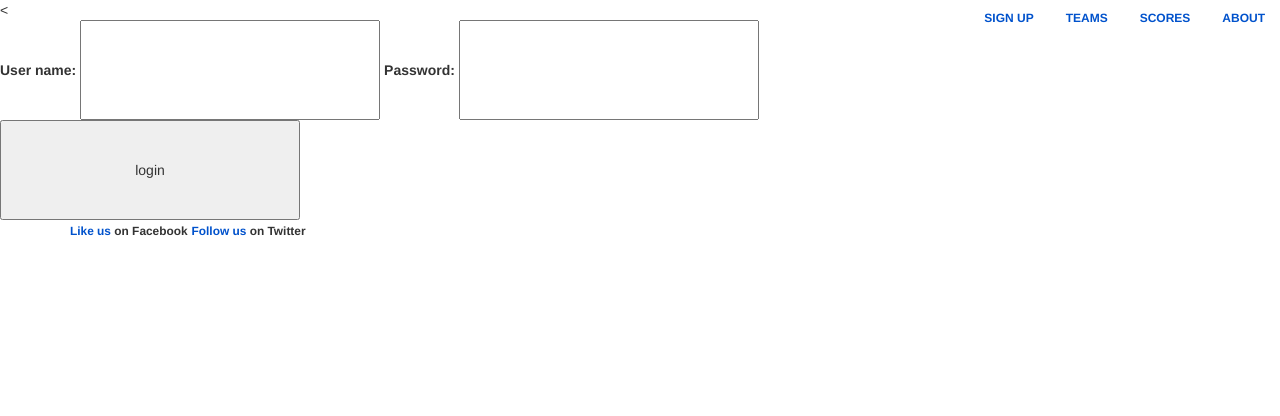
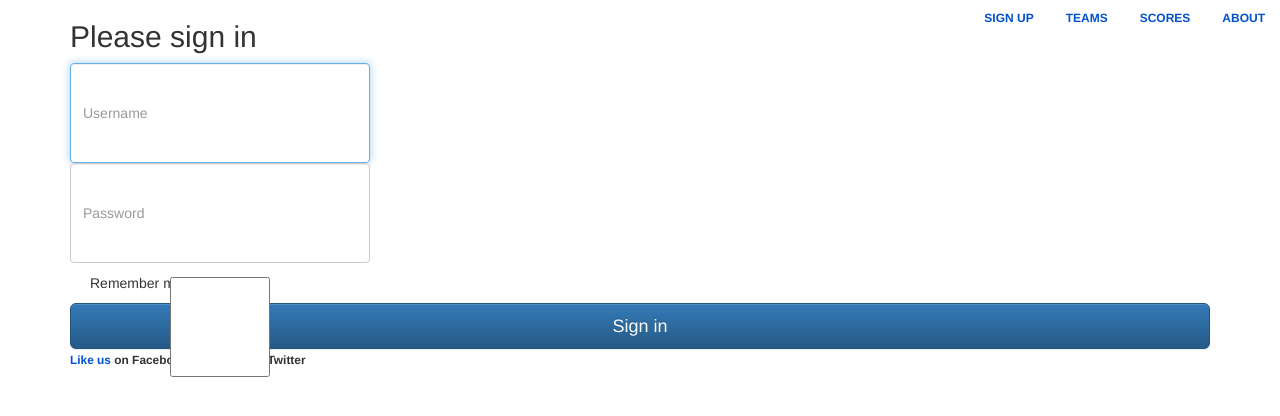
Before and after one commit to SMS-Sports/SMS-Sports, a Django app: template website/templates/login.html in a window 1280 px wide. Shown: the top 416 px of the page. Run offline with Django 3.2, Linux system fonts and the light colour scheme; the template is opened without the code that fills it, so the values that code supplies are empty; parts of the project's set-up code (start-up, migrations or seed data) failed here and were passed over; some libraries are stand-ins or nearby versions.

Commit message:
Updated login page

```diff
--- a/website/templates/login.html
+++ b/website/templates/login.html
@@ -6,14 +6,20 @@
 	{% if form.errors %}
 		<p class="error">Sorry, either the username or password is incorrect</p>
 	{% endif %}
-<
-<div class="login">
-	<form action="/auth/" method="post">{% csrf_token %}
-		<label for="username">User name:</label>
-		<input type="text" name="username" value="" id="username">
-		<label for="password">Password:</label>
-		<input type="password" name="password" value="" id="password">
-		<input type="submit" value="login"/>
-	</form>
-</div>
+
+	<div class="container login">
+        <form class="form-signin .form-inline" role="form" action="/auth/" method="post">{% csrf_token %}
+            <h2 class="form-signin-heading">Please sign in</h2>
+            <label for="username" class="sr-only">Username</label>
+            <input type="text" name="username" value="" id="username" class="form-control" placeholder="Username" required autofocus>
+            <label for="password" class="sr-only">Password</label>
+            <input type="password" name="password" value="" id="password" class="form-control" placeholder="Password" required>
+            <div class="checkbox">
+                <label>
+                    <input type="checkbox" value="remember-me"> Remember me
+                </label>
+            </div>
+            <button class="btn btn-lg btn-primary btn-block" type="submit" value="login">Sign in</button>
+        </form>
+    </div>
 {% endblock %}
```
